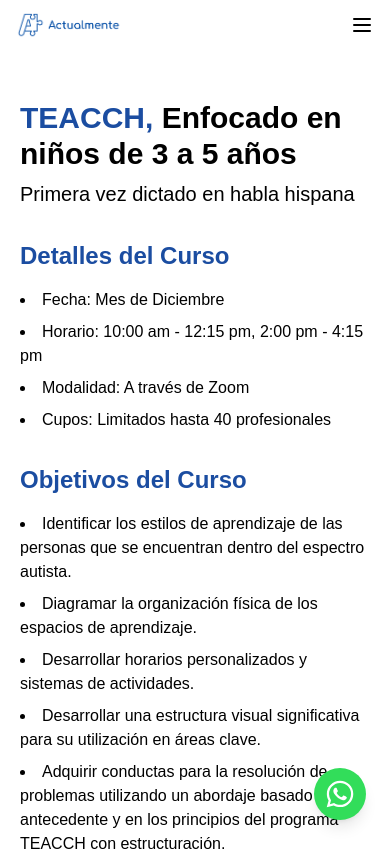
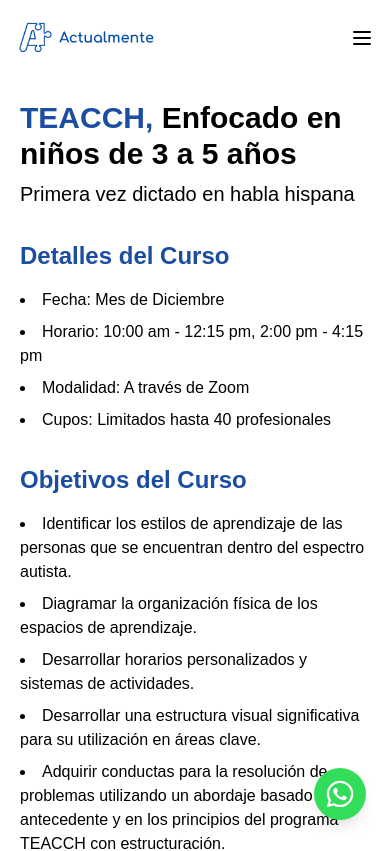
Before and after one commit to tomaslami/act-upd, a Next.js app: page /cursos/teacch in a window 390 px wide. Shown: the top 851 px of the page. Built offline with nearby package versions, Linux system fonts and the light colour scheme; a web font is replaced by a local one.

Commit message:
some changes

```diff
--- a/src/components/Contact.tsx
+++ b/src/components/Contact.tsx
@@ -69,7 +69,7 @@ export default function Contact() {
             </div>
             <div className="mb-8">
               <h3 className="mb-4 text-2xl font-semibold">Seguinos</h3>
-              <div className="flex md:space-x-4 flex-col md:flex-row justify-start items-center gap-3">
+              <div className="flex md:space-x-4 flex-col md:flex-row justify-start items-start gap-3">
                 <Link href="https://www.facebook.com/cursosactualmente" className="flex items-center justify-center font-thin text-[14px] hover:underline">
                   <Facebook className="mr-2 h-5 w-5" />
                   @cursosactualmente
--- a/src/components/FrontPage.tsx
+++ b/src/components/FrontPage.tsx
@@ -18,8 +18,8 @@ export default function HeroSection() {
             Capacitando vidas, construyendo un futuro mejor para el autismo.
           </h1>
           <div className="mt-8 flex flex-wrap gap-4">
-            <Link href={"/"} className="w-max h-[50px] bg-[#1b4da1] text-white px-4 py-2 flex justify-center items-center rounded-3xl text-sm">Cursos destacados</Link >
-            <Link href={"/"} className="md:w-[184px] w-[163.5px] h-[50px] bg-transparent text-white border-2 px-4 py-2 flex justify-center items-center rounded-3xl hover:bg-white hover:text-black transition-colors text-sm">Contáctanos</Link >
+            <Link href={"/cursos"} className="w-max h-[50px] bg-[#1b4da1] text-white px-4 py-2 flex justify-center items-center rounded-3xl text-sm">Cursos destacados</Link >
+            <Link href={"/#contact"} className="md:w-[184px] w-[163.5px] h-[50px] bg-transparent text-white border-2 px-4 py-2 flex justify-center items-center rounded-3xl hover:bg-white hover:text-black transition-colors text-sm">Contáctanos</Link >
           </div>
         </div>
       </div>
--- a/src/components/NavBar.tsx
+++ b/src/components/NavBar.tsx
@@ -32,11 +32,15 @@ const NavBar = () => {
   }, []);
 
   return (
-    <header className="w-full md:h-[75px] h-[50px] flex flex-row px-4 lg:px-20 fixed z-20 bg-white transition-all">
-      <Link href="/" className="w-[30%] h-full flex justify-start items-center">
-        <Image src={logo} alt="Logo - Actualmente" width={190} height={52} />
-      </Link>
-      <nav className="w-[70%] h-full flex justify-end lg:justify-center items-center flex-row">
+    <header className="w-full md:h-[75px] h-[75px] flex flex-row px-4 lg:px-20 fixed z-20 bg-white transition-all">
+
+
+      <div className='w-[40%] h-full flex justify-start items-center'>
+        <Link href="/" className="">
+          <Image src={logo} alt="Logo - Actualmente" width={190} height={72} />
+        </Link>
+      </div>
+      <nav className="w-[60%] h-full flex justify-end lg:justify-center items-center flex-row">
         <button
           className="lg:hidden text-black focus:outline-none"
           onClick={() => setIsMenuOpen(!isMenuOpen)}
```
